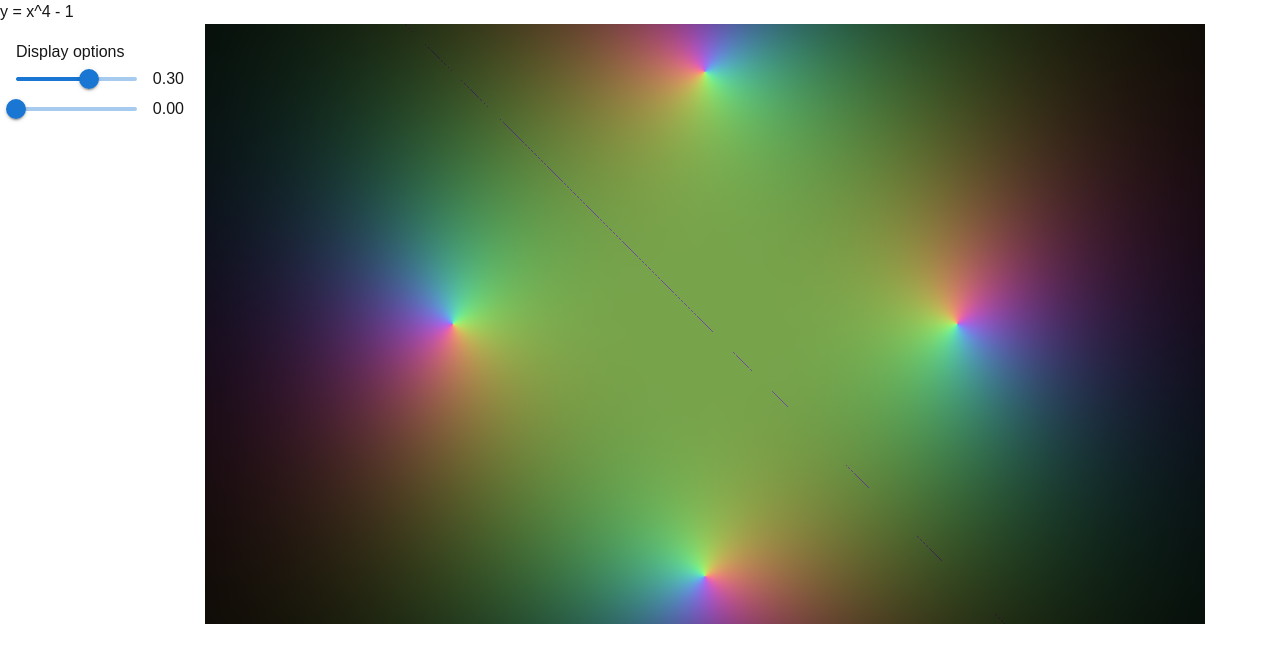
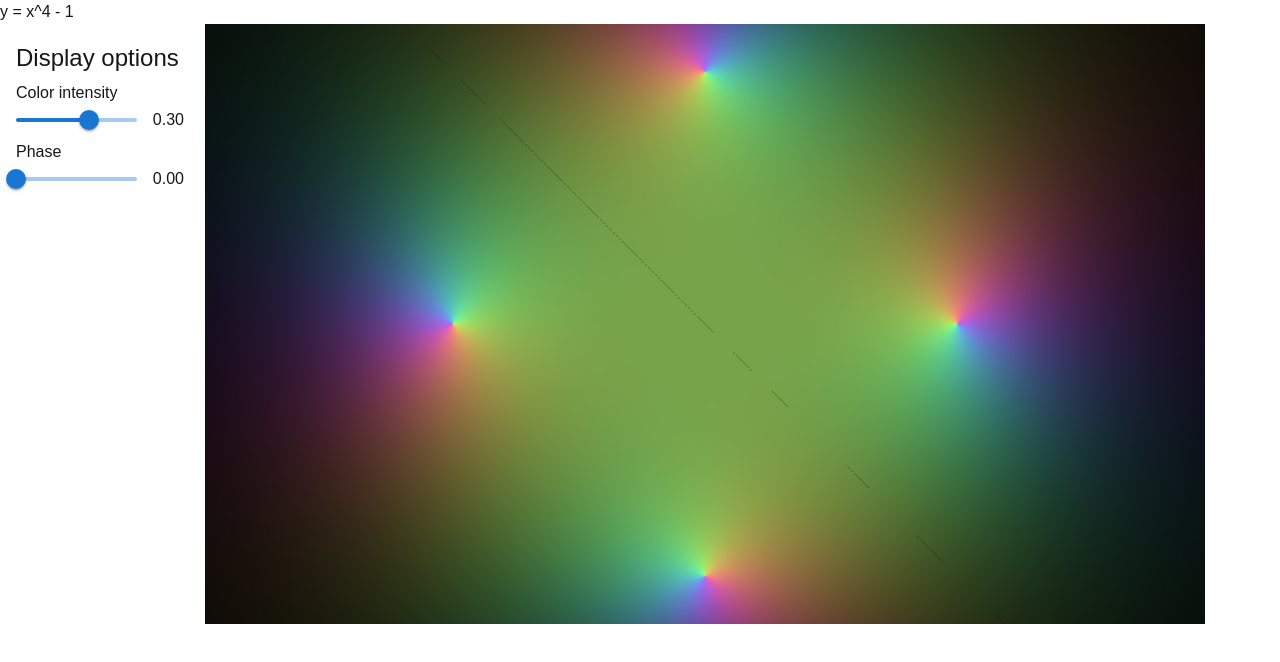
Before and after one commit to AustereTriceratops/complex-graphing-tool, a Next.js app: page / in a window 1280 px wide. Shown: the top 662 px of the page. Built offline with nearby package versions, Linux system fonts and the light colour scheme; what @mui/material-nextjs would draw is missing.

Commit message:
improved control panel appearance

```diff
--- a/app/InputSlider.js
+++ b/app/InputSlider.js
@@ -1,8 +1,11 @@
 import { Slider } from '@mui/material';
 
 const InputSlider = (props) => {
-    const {value, setValue, step, min, max} = props;
+    const {value, setValue, step, min, max, title} = props;
+
     return (
+        <div>
+            {title}
             <div style={{
                 display: 'flex',
                 flexDirection:'row',
@@ -18,6 +21,7 @@ const InputSlider = (props) => {
                 />
                 {value.toFixed(2)}
             </div>
+        </div>
     )
 }
 
--- a/app/app.jsx
+++ b/app/app.jsx
@@ -37,11 +37,15 @@ const App = () => {
                 gap: '5px'
             }}>
                 <div style={{
+                    display:'flex',
+                    flexDirection:'column',
                     padding: '1rem',
-                    width: '200px'
+                    width: '200px',
+                    gap: '5px'
                 }}>
-                    Display options
+                    <p style={{fontSize: '24px'}}>Display options</p>
                     <InputSlider
+                        title="Color intensity"
                         value={shaderParameter1}
                         step={0.01}
                         min={0}
@@ -49,6 +53,7 @@ const App = () => {
                         setValue={setShaderParameter1}
                     />
                     <InputSlider
+                        title="Phase"
                         value={shaderParameter2}
                         step={0.01}
                         min={0}
```
Lines whose indentation alone changed are shown as unchanged.
